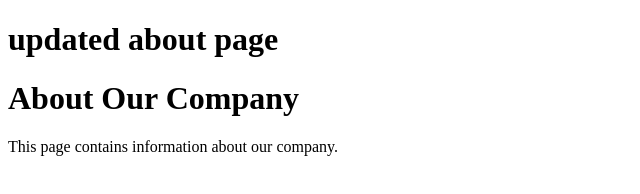
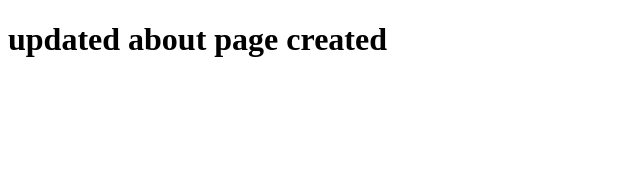
Before and after one commit to abhijitpathy/class-practical, a plain HTML site: page about.html in a window 1280 px wide. Shown: the whole page, without its empty margins (0-640 px from the left). Drawn offline with Linux system fonts and the light colour scheme.

Commit message:
about page updated due to conflicts

```diff
--- a/about.html
+++ b/about.html
@@ -6,8 +6,7 @@
     <title>Document</title>
 </head>
 <body>
-    <h1> updated about page</h1>
-    <h1>About Our Company</h1>
-<p>This page contains information about our company.</p>
+    <h1> updated about page  created</h1>
+
 </body>
 </html>
```
